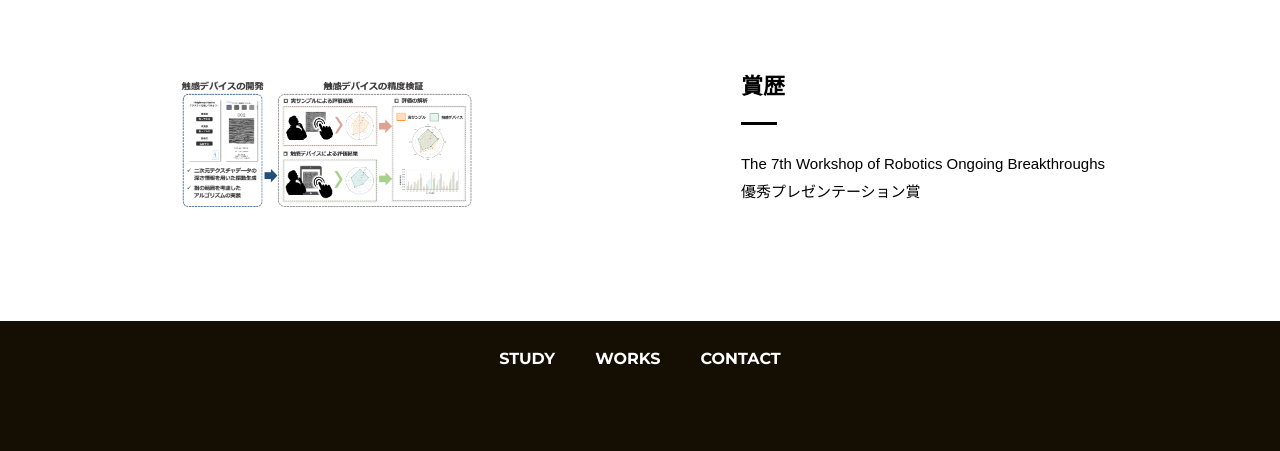
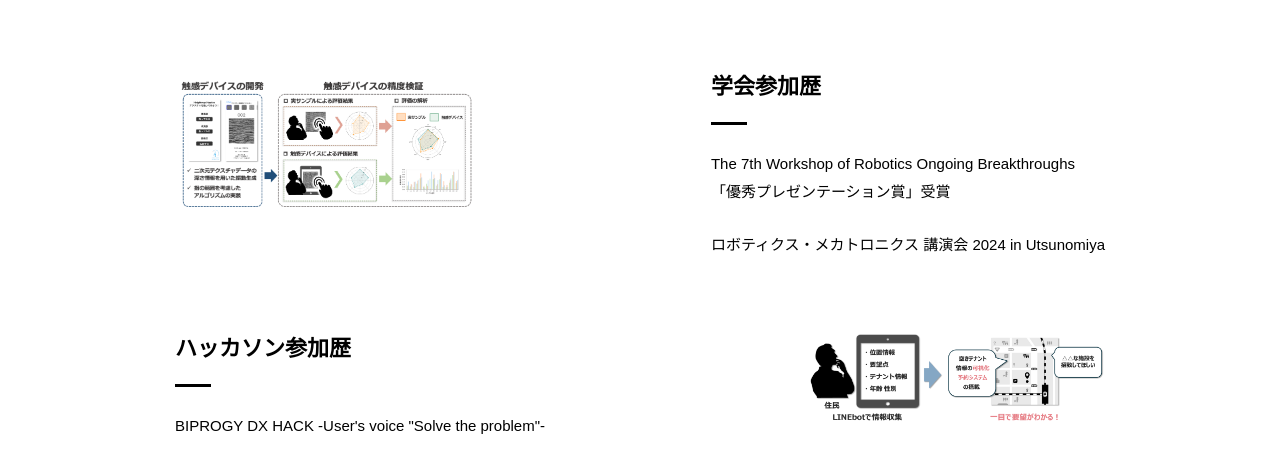
Before and after one commit to YukiMiyazaki13120/AWS-Portfolio, a plain HTML site: page study.html in a window 1280 px wide. Shown: the part 1495-1946 px from the top of the page. Drawn offline with Linux system fonts and the light colour scheme.

Commit message:
Hackathon_Add

```diff
--- a/study.html
+++ b/study.html
@@ -71,10 +71,19 @@
     </div>
 		<div class="feature reverse">
       <div class="feature-text">
-        <h2>賞歴</h2>
-        <p>The 7th Workshop of Robotics Ongoing Breakthroughs <br>優秀プレゼンテーション賞</p>
+        <h2>学会参加歴</h2>
+
+        <p>The 7th Workshop of Robotics Ongoing Breakthroughs <br>「優秀プレゼンテーション賞」受賞</p>
+				<p>ロボティクス・メカトロニクス 講演会 2024 in Utsunomiya</p>
       </div>
       <img src="./images/concept/image.png" alt="研究概要">
+    </div>
+		<div class="feature">
+      <div class="feature-text">
+        <h2>ハッカソン参加歴</h2>
+        <p>BIPROGY DX HACK -User's voice "Solve the problem"-</p>
+      </div>
+			<img src="./images/concept/concept_hack.png" alt="アイコン画像">
     </div>
   </main>
 	<!-- mainここまで -->
```
Also changed, not shown: works.html (+12 -10 lines), images/concept/concept_hack.png (added).
